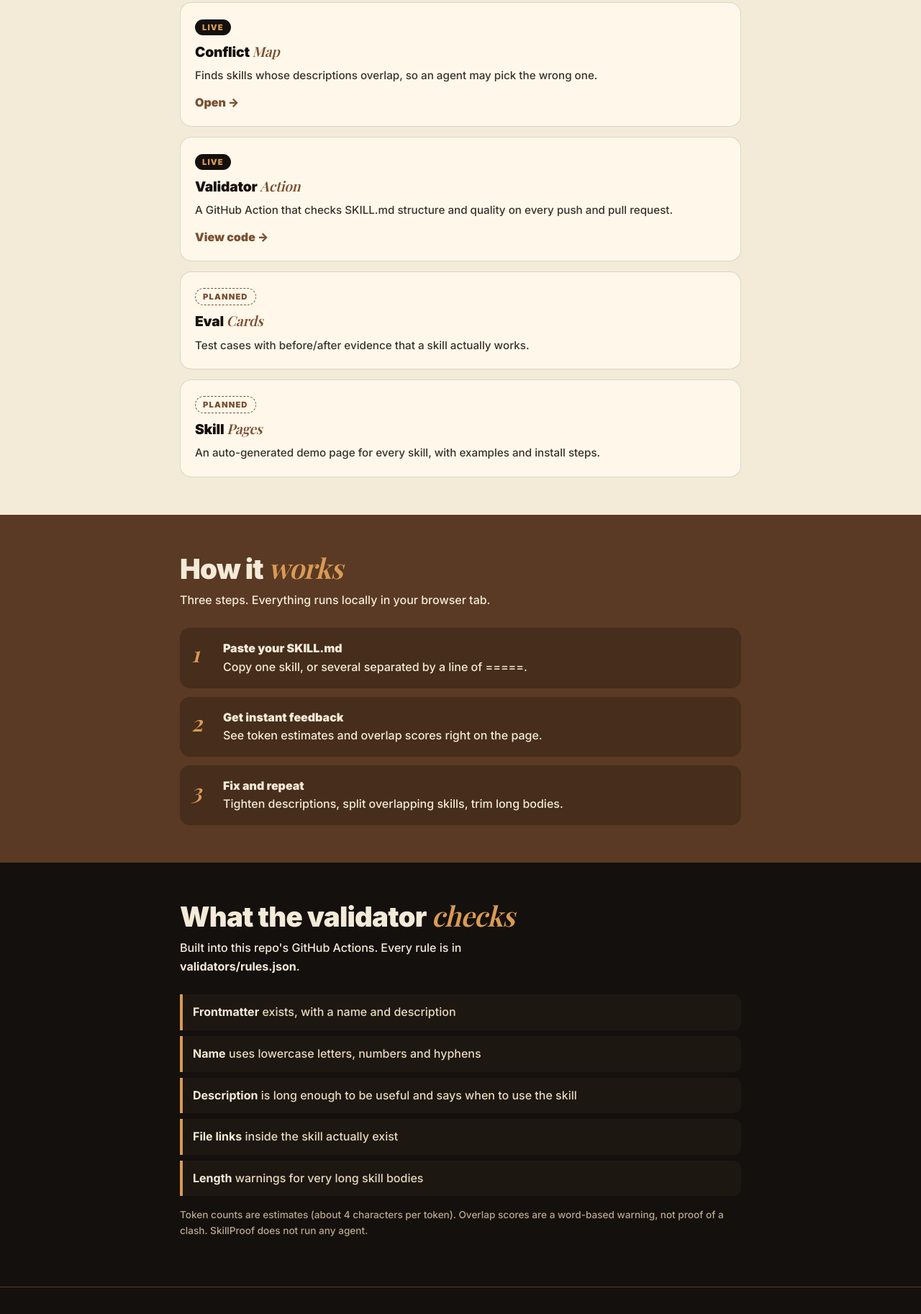
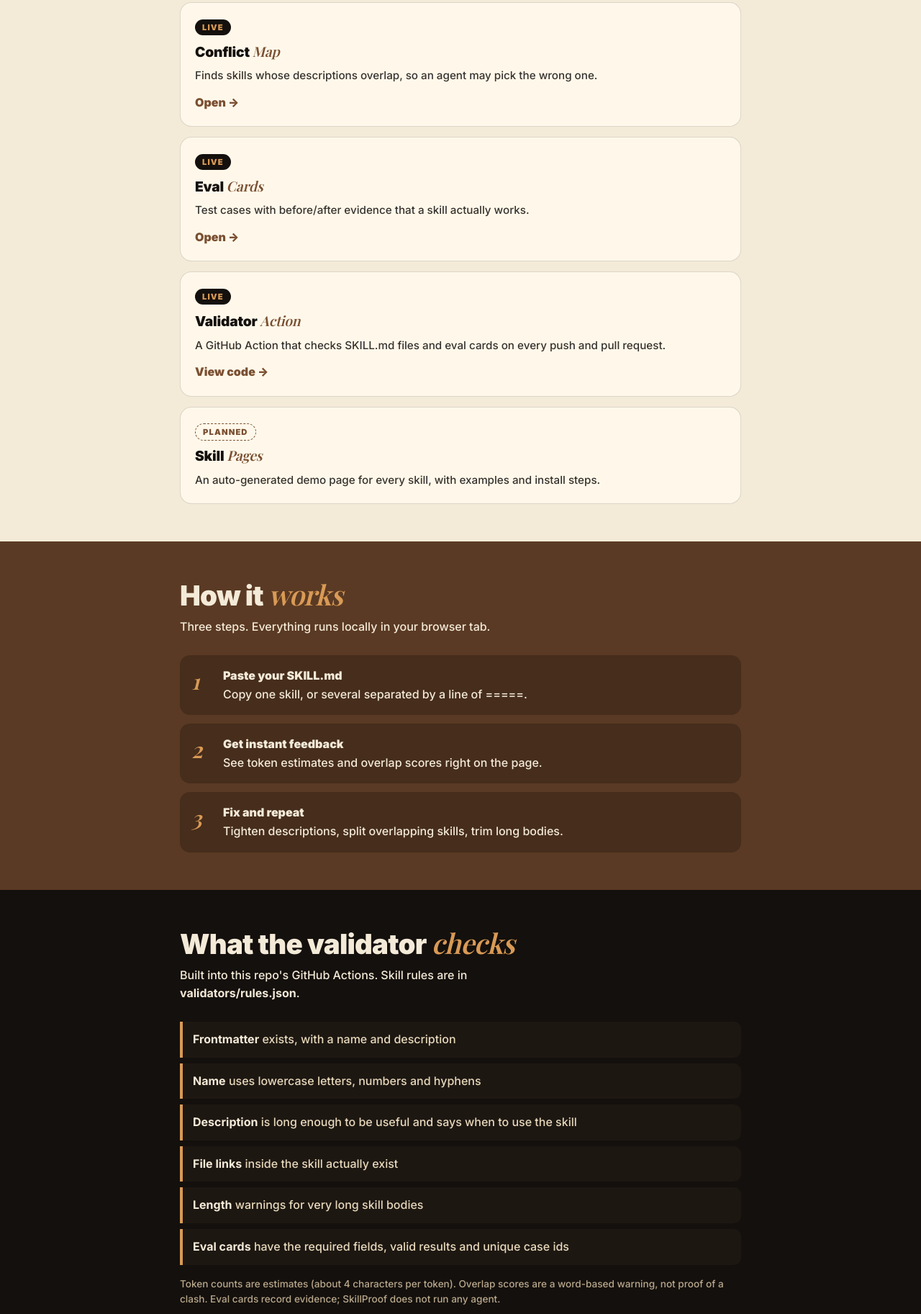
Before and after one commit to piyush2707/skillproof, a plain HTML site: page docs/index.html in a window 1280 px wide. Shown: the part 972-2797 px from the top of the page at 72% size. Drawn offline with nearby package versions, Linux system fonts and the light colour scheme; a web font is replaced by a local one.

Commit message:
Clarify validator and eval card descriptions
Updated text to clarify the functionality of the validator and eval cards.

```diff
--- a/docs/index.html
+++ b/docs/index.html
@@ -161,7 +161,7 @@
     <span class="eyebrow">Open source · Free · In your browser</span>
     <h1>Agent skills are easy to write. <em>Hard to trust.</em> Let's <u>prove</u> them.</h1>
     <p class="lead">SkillProof checks whether a skill is <b>well-formed</b>, measures <b>how much context it costs</b>,
-       and flags <b>skills that may clash</b>. No install, no account, nothing uploaded.</p>
+       flags <b>skills that may clash</b>, and records <b>evidence that a skill works</b>. No install, no account, nothing uploaded.</p>
     <div class="cta">
       <a class="btn main" href="meter/">Try the Context Meter</a>
       <a class="btn alt" href="conflicts/">Open Conflict Map</a>
@@ -186,17 +186,18 @@
         <p>Finds skills whose descriptions overlap, so an agent may pick the wrong one.</p>
         <span class="go">Open →</span>
       </a>
+      <a class="card" href="evals/">
+        <span class="tag live">Live</span>
+        <h3>Eval <em>Cards</em></h3>
+        <p>Test cases with before/after evidence that a skill actually works.</p>
+        <span class="go">Open →</span>
+      </a>
       <a class="card" href="https://github.com/piyush2707/skillproof/tree/main/validators">
         <span class="tag live">Live</span>
         <h3>Validator <em>Action</em></h3>
-        <p>A GitHub Action that checks SKILL.md structure and quality on every push and pull request.</p>
+        <p>A GitHub Action that checks SKILL.md files and eval cards on every push and pull request.</p>
         <span class="go">View code →</span>
       </a>
-      <div class="card">
-        <span class="tag soon">Planned</span>
-        <h3>Eval <em>Cards</em></h3>
-        <p>Test cases with before/after evidence that a skill actually works.</p>
-      </div>
       <div class="card">
         <span class="tag soon">Planned</span>
         <h3>Skill <em>Pages</em></h3>
@@ -221,22 +222,23 @@
 <section class="dark" id="validator">
   <div class="wrap">
     <h2>What the validator <em>checks</em></h2>
-    <p class="sec-sub">Built into this repo's GitHub Actions. Every rule is in <b>validators/rules.json</b>.</p>
+    <p class="sec-sub">Built into this repo's GitHub Actions. Skill rules are in <b>validators/rules.json</b>.</p>
     <ul class="checks">
       <li><b>Frontmatter</b> exists, with a name and description</li>
       <li><b>Name</b> uses lowercase letters, numbers and hyphens</li>
       <li><b>Description</b> is long enough to be useful and says when to use the skill</li>
       <li><b>File links</b> inside the skill actually exist</li>
       <li><b>Length</b> warnings for very long skill bodies</li>
+      <li><b>Eval cards</b> have the required fields, valid results and unique case ids</li>
     </ul>
     <p class="note">Token counts are estimates (about 4 characters per token). Overlap scores are a word-based warning,
-       not proof of a clash. SkillProof does not run any agent.</p>
+       not proof of a clash. Eval cards record evidence; SkillProof does not run any agent.</p>
   </div>
 </section>
 
 <footer>
   <div class="wrap">
-    <p>Made by <b>Piyush</b> .</p>
+    <p>Made by <b>Piyush</b> at <b>Welvox</b>.</p>
     <p>MIT licensed · <a href="https://github.com/piyush2707/skillproof">github.com/piyush2707/skillproof</a></p>
   </div>
 </footer>
```
